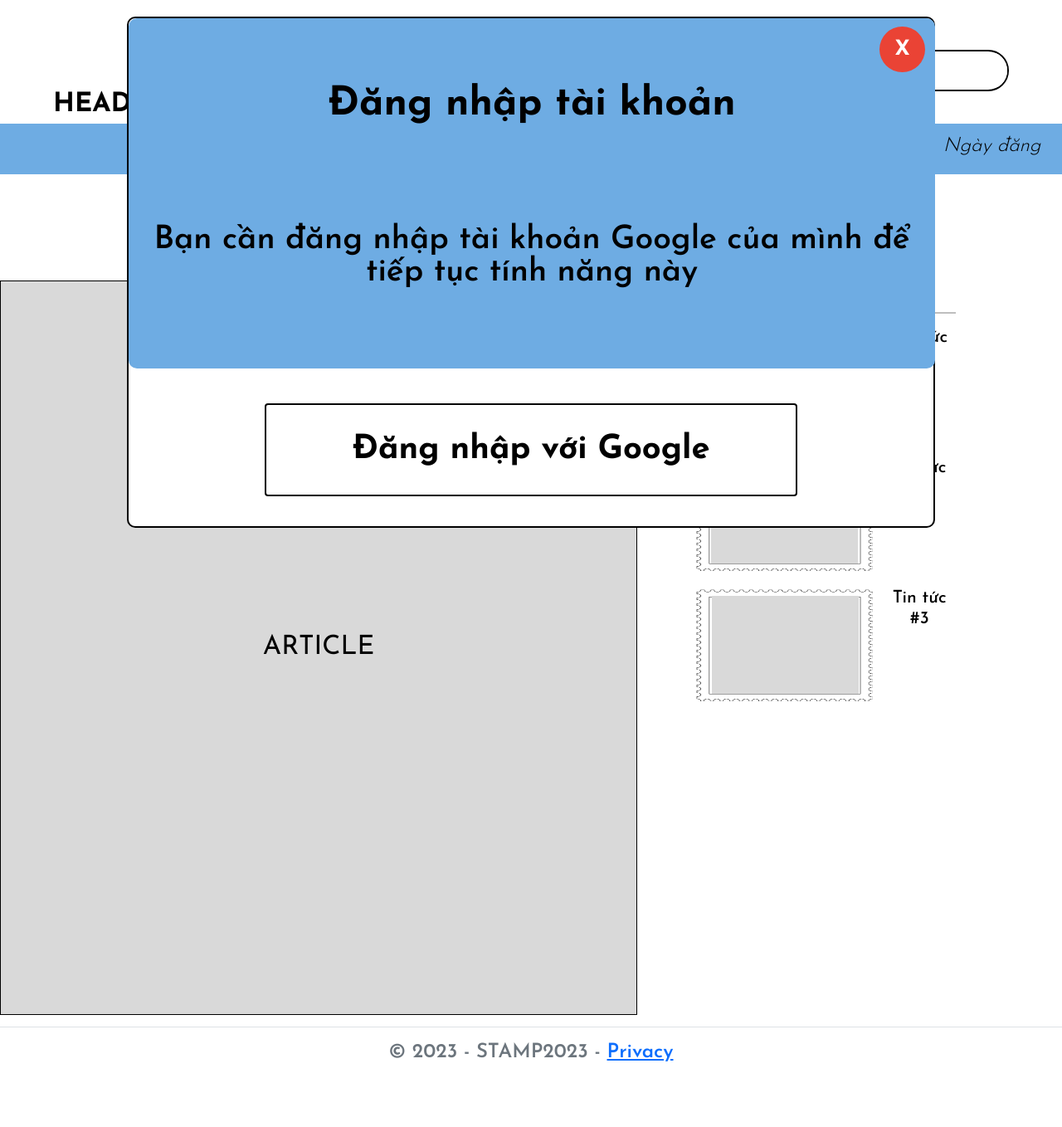
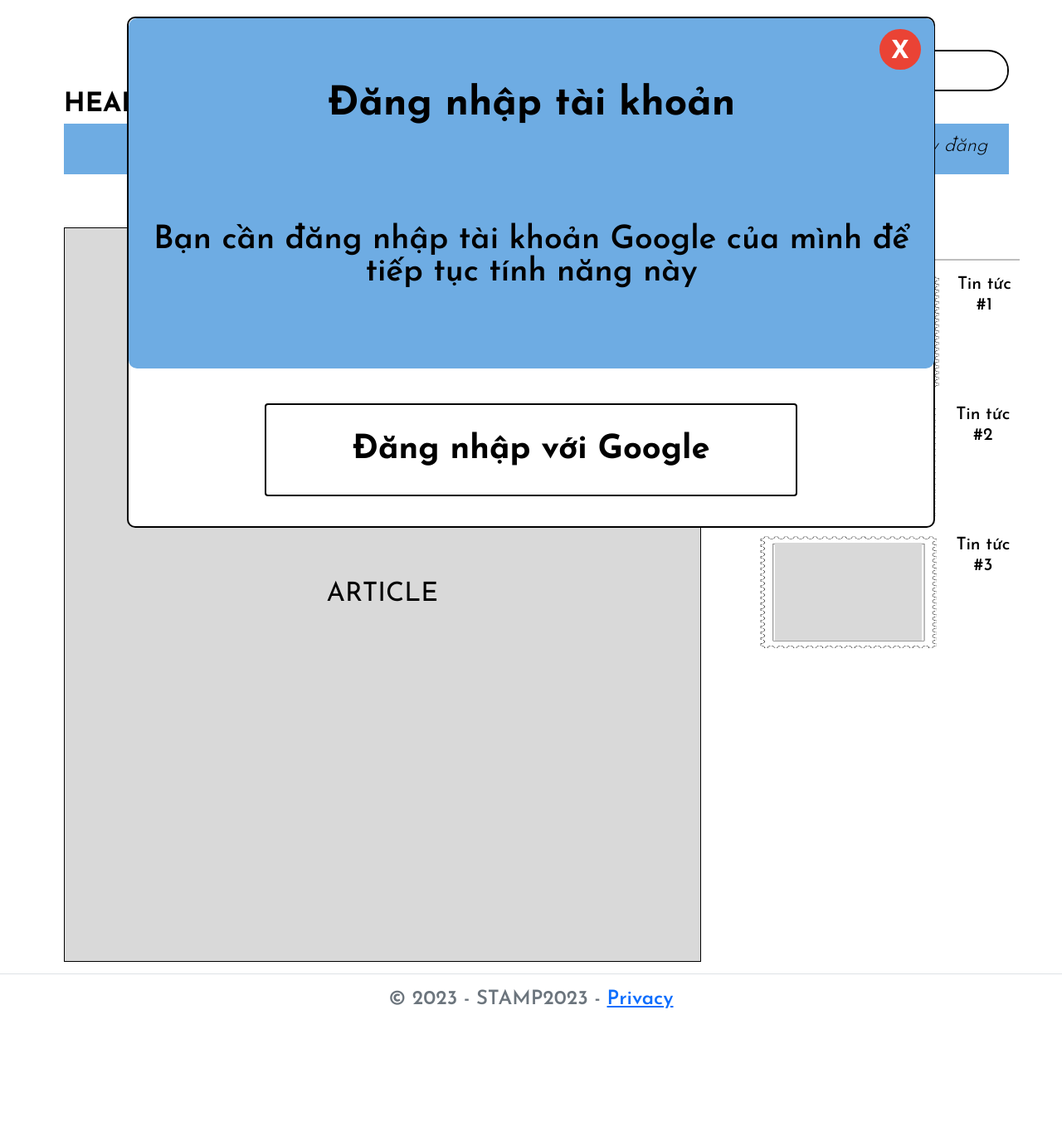
Before and after one commit to lcminhbu/STAMP, an ASP.NET Core app: page /NewsDetail?id=1 in a window 1280 px wide, after a click on "Đăng nhập"; the page is wider, and only the part inside the window is pictured. Shown: the part 72-1430 px from the top of that part at 83% size. After the commit the page ends 1287 px from the top of that part, so only its background shows below. Run offline with ASP.NET Core 8, Linux system fonts and the light colour scheme; style sheets or scripts are compiled from the project's sources.

Commit message:
fix part 1

```diff
--- a/wwwroot/css/homeranking.css
+++ b/wwwroot/css/homeranking.css
@@ -98,6 +98,7 @@
     background-color: #D4D7D8;
     height:96px;
     align-items: center;
+    margin-top:2%;
 }
 .voting-container
 {
--- a/wwwroot/css/login.css
+++ b/wwwroot/css/login.css
@@ -19,7 +19,7 @@
     position: absolute;
     /* height: 200px; */
     height :422px;
-    width:972px;
+    width:971px;
   background-color: #6EACE3;
   border-radius: 10px;
 }
@@ -37,18 +37,19 @@
   color:#fff;
   /* width:30px;
   height:30px; */
+
 }
 .close-icon {
   display: block;
-  width: 100%;
-  height: 100%;
+  width: 90%;
+  height: 90%;
   border:none;
   border-radius: 50%; /* Tạo hình tròn cho nút "X" */
   text-align: center;
   line-height: 55px; /* Để chữ "X" nằm giữa nút "X" */
   color: #fff; /* Màu của chữ "X" */
   font-weight: bold;
-  font-size: 25px;
+  font-size: 30px;
   transition: color 0.3s;
   background:#EA4335;
 }
@@ -355,7 +356,7 @@
 {
   position:fixed;
   z-index:100;
-  right:0;
+  right: 30px;
   height:495px;
   width:378px;
   background: #fff;
--- a/wwwroot/css/newsdetail.css
+++ b/wwwroot/css/newsdetail.css
@@ -5,6 +5,7 @@
     font-size:32px;
     line-height: 32px;
     font-weight: 700;
+    margin-left:6%;
 }
 .dated
 {
@@ -17,14 +18,17 @@
     font-style: italic;
     padding-right: 2%;
     padding-top: 15px;
+    margin-left:6%;
+    margin-right:5%;
 }
 .news-container
 {
-    margin-top:10%;
+    margin-top:5%;
     height:885px;
     width:100%;
     display:flex;
     flex-direction: row;
+    margin-left:6%;
 }
 .article
 {
--- a/wwwroot/css/userprofile.css
+++ b/wwwroot/css/userprofile.css
@@ -151,7 +151,7 @@
         background:#fff;
     }
 .input-box input:focus {
-    border-color: #007bff; /* Màu border khi focus */
+    border-color: #007bff;
 }
 .info-button-container
 {
```
Also changed, not shown: Pages/HomeRanking.cshtml (+12 -0 lines).
